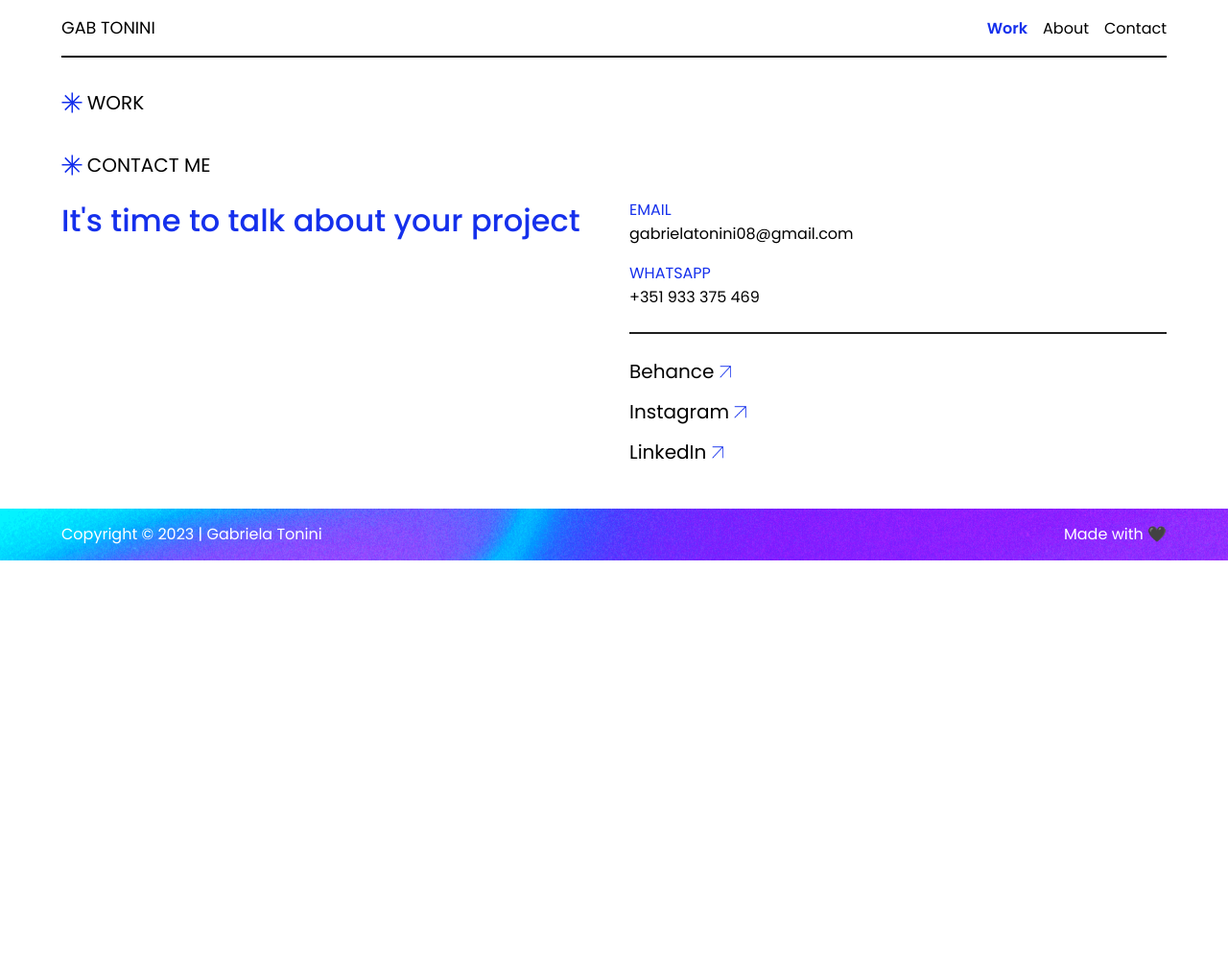
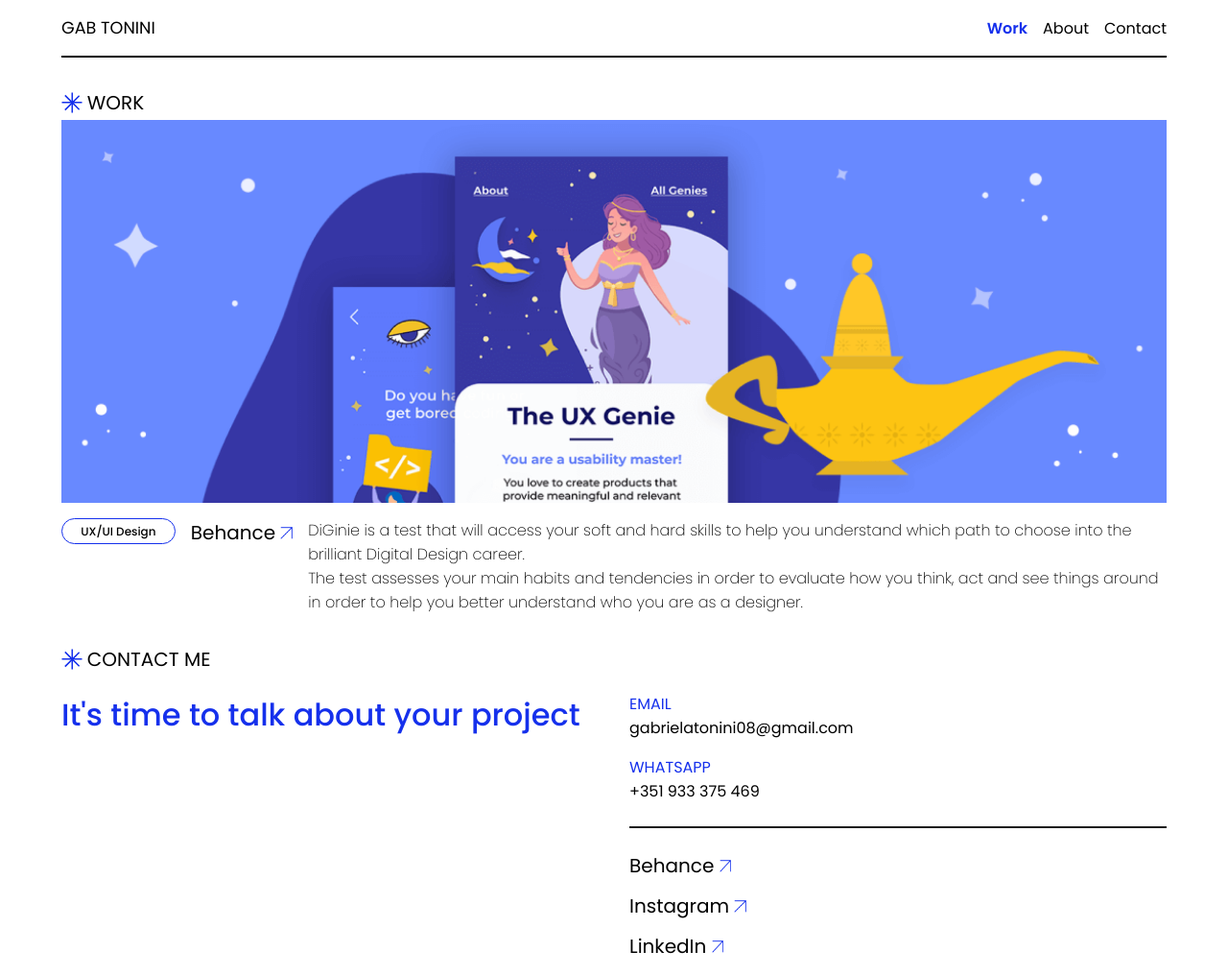
Before and after one commit to Gbtonini/my-portfolio, a plain HTML site: page works/di-ginie.html in a window 1280 px wide. Shown: the top 1016 px of the page at 96% size. Before the commit the page ends 800 px from the top, so only its background shows below. Drawn offline with Linux system fonts and the light colour scheme; files whose address does not match are found by name.

Commit message:
base para pagina de detalhe do trabalho

```diff
--- a/styles/pages/_work.scss
+++ b/styles/pages/_work.scss
@@ -35,3 +35,32 @@
       "banner title";
   }
 }
+
+.work-details-grid {
+  display: grid;
+  gap: 1rem;
+  grid-template-areas:
+    "banner"
+    "title"
+    "behance"
+    "description";
+
+  .work-details-banner {
+    grid-area: banner;
+    width: 100%;
+  }
+
+  .work-details-description {
+    grid-area: description;
+  }
+
+  .work-details-behance {
+    grid-area: behance;
+  }
+
+  @media only screen and (min-width: $sm) {
+    grid-template-areas:
+      "banner banner banner"
+      "title behance description";
+  }
+}
--- a/works/di-ginie.html
+++ b/works/di-ginie.html
@@ -78,6 +78,42 @@
           />
           <span>Work</span>
         </h2>
+        <div class="work-details-grid">
+          <img
+            class="work-details-banner"
+            alt="Banner showing DiGinie app design"
+            src="../assets/images/diginie-work-banner.png"
+          />
+          <div class="work-details-title">
+            <span class="tag"> UX/UI Design </span>
+          </div>
+          <div class="work-details-behance">
+            <a
+              class="default-link"
+              href="https://www.behance.net/Gbtonini"
+              target="_blank"
+            >
+              Behance
+              <img
+                alt="Arrow icon pointing to upper left corner"
+                src="../assets/icons/link-arrow.png"
+              />
+            </a>
+          </div>
+          <div class="work-details-description font-w-200">
+            <p>
+              DiGinie is a test that will access your soft and hard skills to
+              help you understand which path to choose into the brilliant
+              Digital Design career.
+            </p>
+
+            <p>
+              The test assesses your main habits and tendencies in order to
+              evaluate how you think, act and see things around in order to help
+              you better understand who you are as a designer.
+            </p>
+          </div>
+        </div>
       </div>
     </section>
 
```
Also changed, not shown: index.html (+2 -2 lines), assets/images/diginie-work-banner.png (added), styles/index.css, 2 other files.
